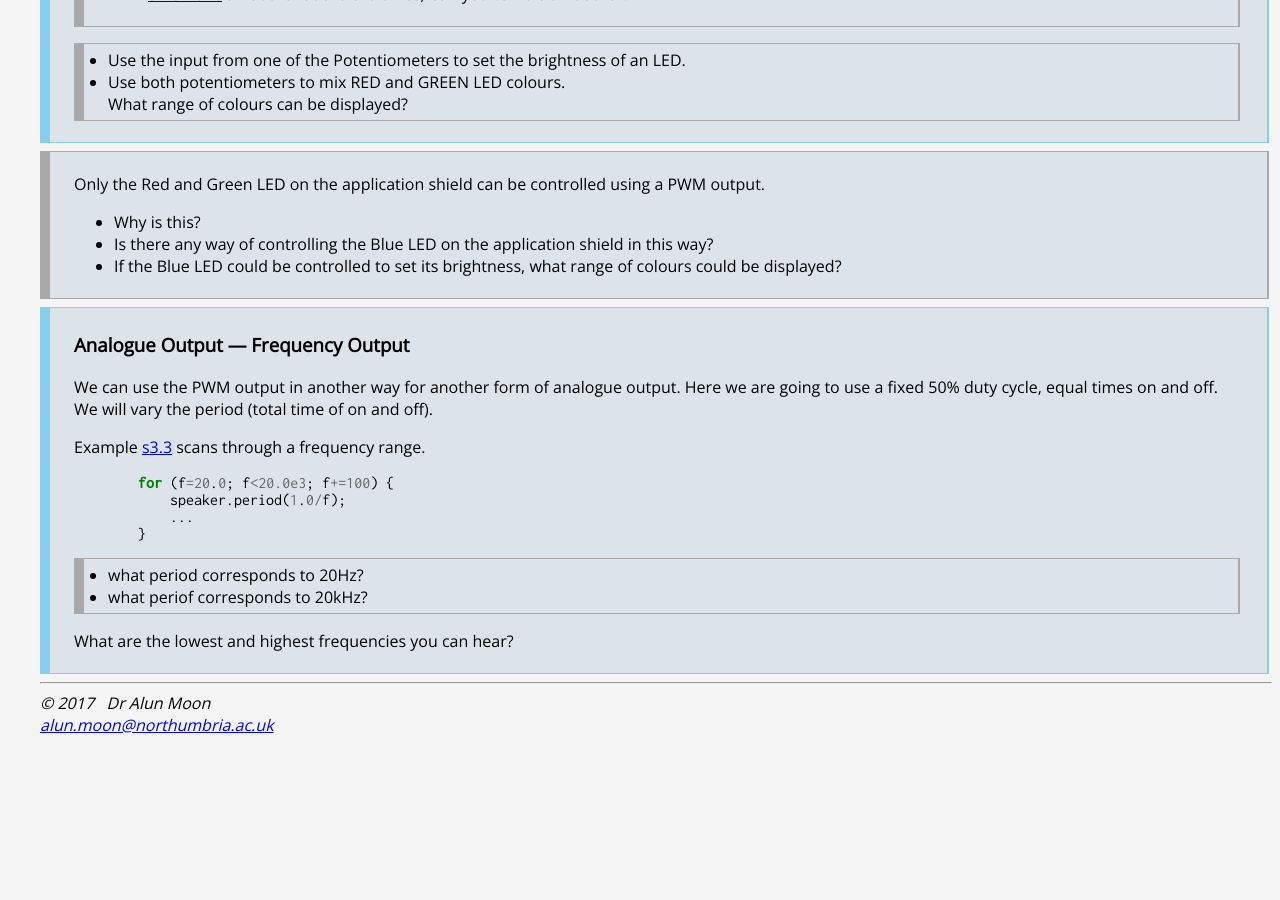
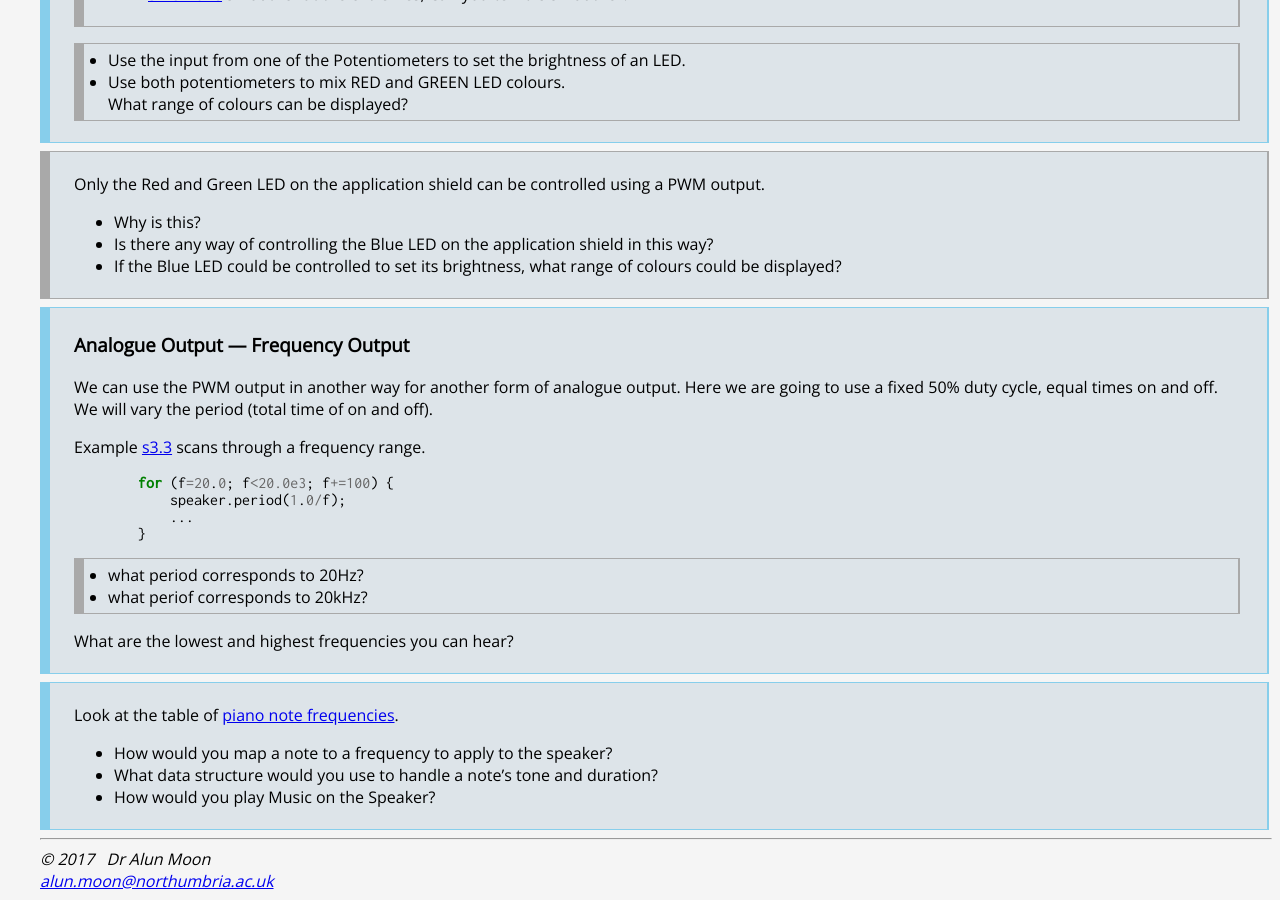
Before and after one commit to kf5011/kf5011.github.io, a Jekyll site: the page built from _seminars/03.md, in a window 1280 px wide and 900 px high, scrolled down 1466 px. Built offline with Jekyll 4.4.1, drawn with Linux system fonts in a browser that asks for light colours; before the commit the page ends 2210 px from its top, so only the background shows below that.

Commit message:
piano notes

```diff
--- a/_seminars/03.md
+++ b/_seminars/03.md
@@ -105,3 +105,11 @@ Example [s3.3](https://github.com/kf5011/s3.3) scans through a frequency range.
 
 What are the lowest and highest frequencies you can hear?
 </section>
+
+<section class="exercise">
+Look at the table of [piano note frequencies](https://en.wikipedia.org/wiki/Piano_key_frequencies).
+
+* How would you map a note to a frequency to apply to the speaker?
+* What data structure would you use to handle a note's tone and duration?
+* How would you play Music on the Speaker?
+</section>
```
